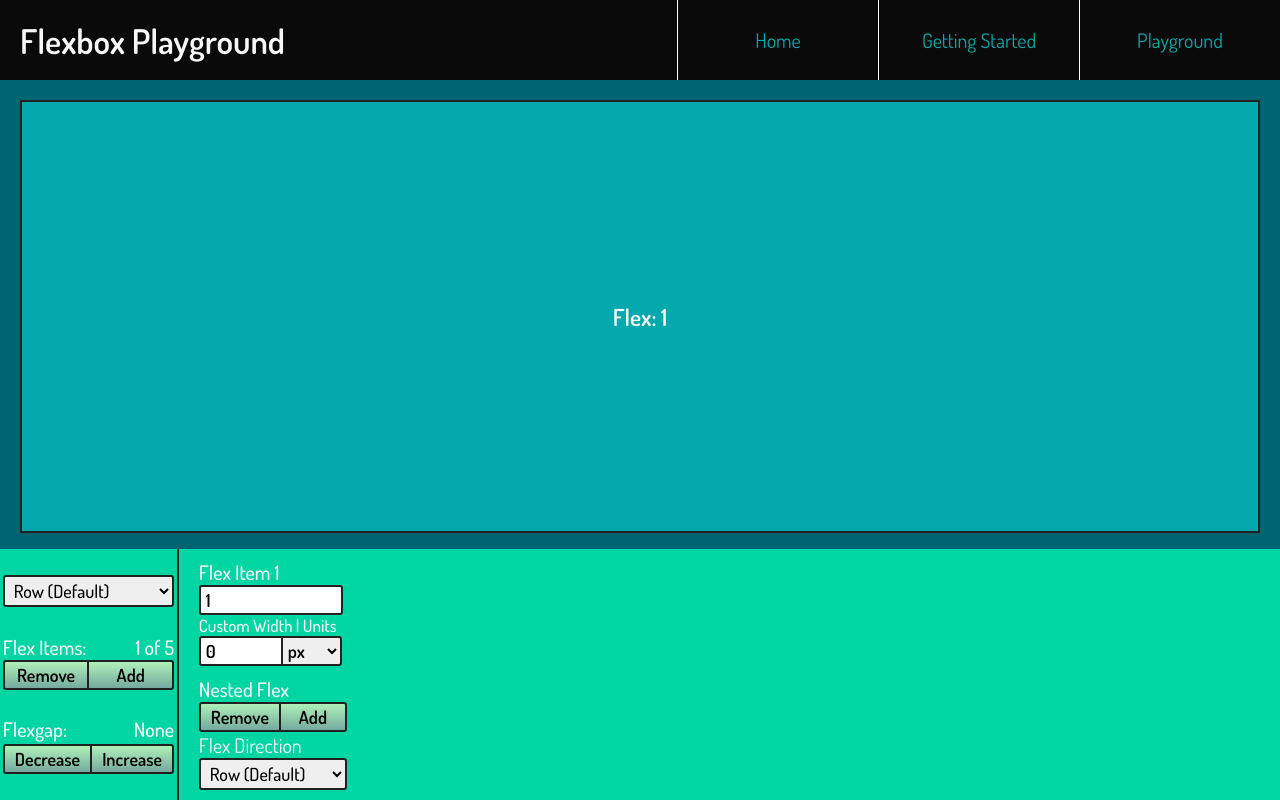
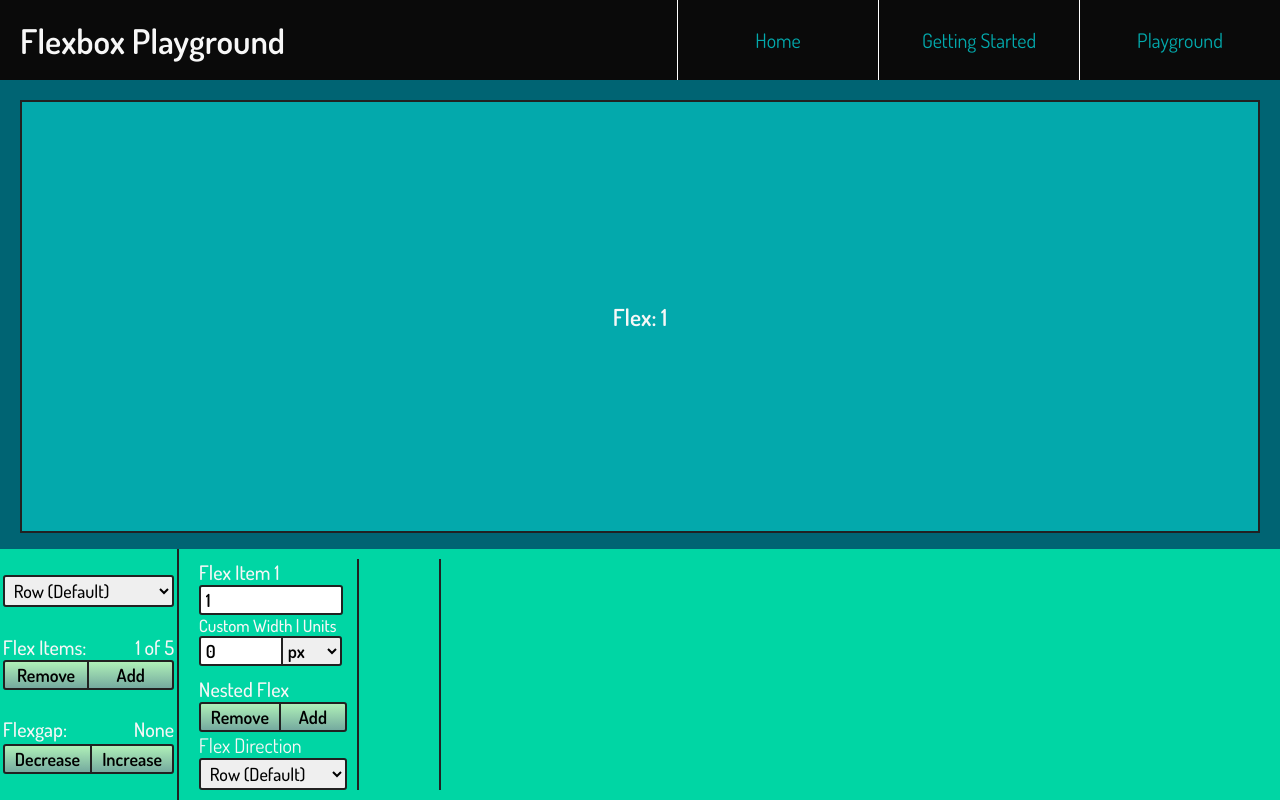
Before and after one commit to rabbitwerks/flexbox-util-playground, a Vue app: page /#/playground in a window 1280 px wide. Built offline with nearby package versions, Linux system fonts and the light colour scheme.

Commit message:
updated - nested flex amount select start

```diff
--- a/src/components/playground/control-panel/flex-panel/CP__FlexInputPanel.vue
+++ b/src/components/playground/control-panel/flex-panel/CP__FlexInputPanel.vue
@@ -3,10 +3,10 @@
     class="flex-input-panel flex-6 flexbox flex-wrap"
     :class="{ 'flexgap-2': flexItemGroup.length > 1 }">
     <div
-      class="flex-item-group"
+      class="flex-item-group flexbox"
       v-for="(flexItem, i) in flexItemGroup"
       :key="i">
-
+      <div class="fig--main-panel">
         <fp--flex-amount-input
           :index="i">
         </fp--flex-amount-input>
@@ -19,7 +19,10 @@
         <fp--nested-flex-panel
           :index="i">
         </fp--nested-flex-panel>
+      </div>
+      <div v-if="true" class="fig--nested-panel">
 
+      </div>
 
     </div>
   </div>
@@ -49,4 +52,11 @@ export default {
 .flex-input-panel {
   padding: .5rem 1rem;
 }
+
+.fig--nested-panel {
+  margin-left: .5rem;
+  width: 4rem;
+  border-left: 2px solid #212121;
+  border-right: 2px solid #212121;
+}
 </style>
```
Lines whose indentation alone changed are shown as unchanged.
